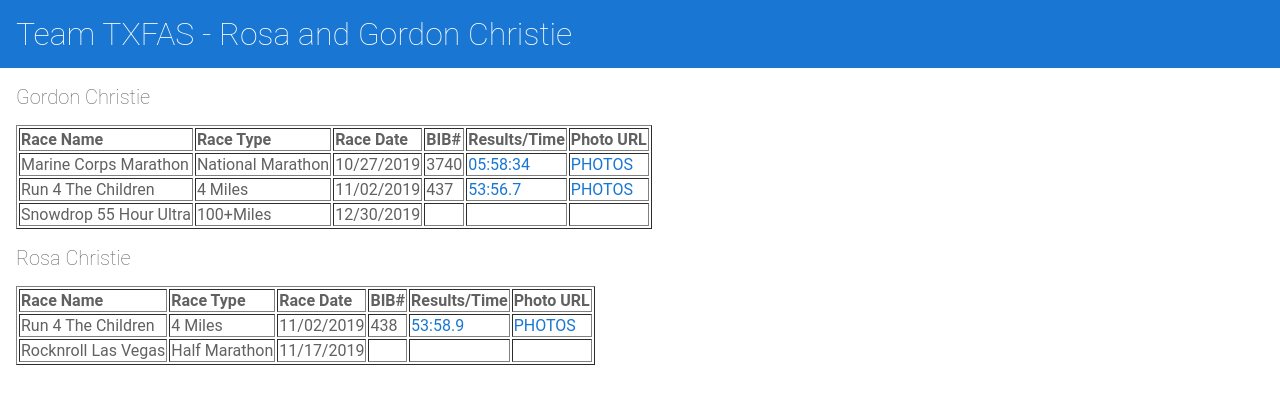
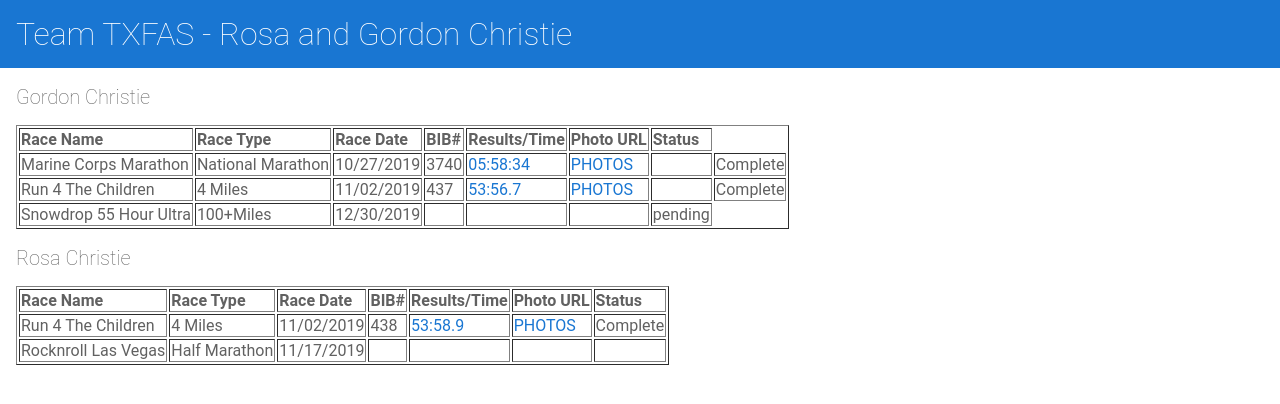
Before and after one commit to gchristie/txfas, an Angular app: page / in a window 1280 px wide. Shown: the top 404 px of the page. Built offline with nearby package versions, Linux system fonts and the light colour scheme.

Commit message:
2 files modified

```diff
--- a/src/app/marathon-list/marathon-list.component.html
+++ b/src/app/marathon-list/marathon-list.component.html
@@ -9,6 +9,7 @@
   <TD>BIB#</TD>
   <TD>Results/Time</TD>
   <TD>Photo URL</TD>
+  <TD>Status</TD>
 </TR>
 <ng-container *ngFor="let race of racedata">
  <ng-container *ngIf="race.runner=='Gordon'">
@@ -30,10 +31,10 @@
   <ng-container *ngIf="race.photourl!=''">
   <TD><a href="{{ race.photourl }}" Target="GORDON_PHOTOS" >PHOTOS</a>  </TD>
   </ng-container>
-  <ng-container *ngIf="race.photourl==''">
+  <ng-container _*ngIf="race.photourl==''">
   <TD></TD>
   </ng-container>
-
+<TD>{{race.status}}</TD>
 </TR>
 </ng-container>
 </ng-container>
@@ -50,6 +51,7 @@
   <TD>BIB#</TD>
   <TD>Results/Time</TD>
   <TD>Photo URL</TD>
+  <TD>Status</TD>
 </TR>
 <ng-container *ngFor="let race of racedata">
  <ng-container *ngIf="race.runner=='Rosa'">
@@ -58,7 +60,6 @@
   <TD>{{ race.racetype }}</TD>
   <TD>{{ race.racedate }}</TD>
   <TD>{{ race.bibnumber }}</TD>
-
 
   <ng-container *ngIf="race.resultsurl!=''">
   <TD><a href="{{ race.resultsurl }}" Target="ROSA_RESULTS" >{{ race.racetime }}</a>  </TD>
@@ -74,7 +75,7 @@
   <ng-container *ngIf="race.photourl==''">
   <TD></TD>
   </ng-container>
-
+<TD>{{race.status}}</TD>
 </TR>
 </ng-container>
 </ng-container>
--- a/src/app/racedata.ts
+++ b/src/app/racedata.ts
@@ -59,10 +59,6 @@ racetime:'',
 resultsurl:'',
 photourl:'',
 statue:'pending'
-
-
-
-
 }
 
 
```
